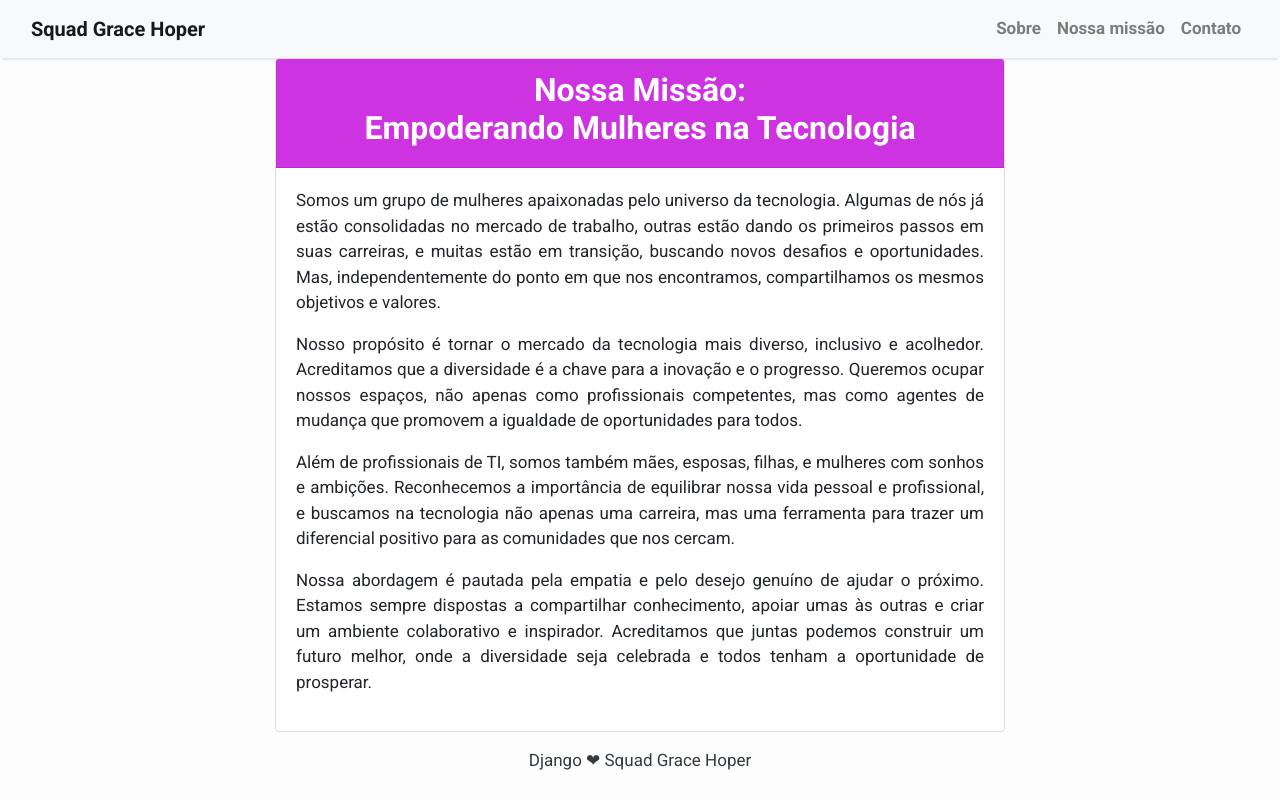
After one commit to anaisateodoro/django-blog-noticias, a Django app: template blog/templates/nossa_missao.html in a window 1280 px wide. The commit adds this page. Run offline with Django 5.2, Linux system fonts and the light colour scheme; the template is opened without the code that fills it, so the values that code supplies are empty; some libraries are stand-ins or nearby versions.

Commit message:
:sparkles: feat: Página nossa Missan

```diff
--- a/blog/templates/base.html
+++ b/blog/templates/base.html
@@ -94,7 +94,7 @@
                 >
               </li>
               <li class="nav-item text-black">
-                <a class="nav-link text-black font-weight-bold" href="#"
+                <a class="nav-link text-black font-weight-bold" href="{% url 'nossa_missao' %}"
                   >Nossa missão</a
                 >
               </li>
--- /dev/null
+++ b/blog/templates/nossa_missao.html
@@ -0,0 +1,25 @@
+{% extends 'base.html' %}
+
+{% block content %}
+  <div class="container">
+    <div class="row justify-content-center">
+      <div class="col-md-8">
+        <div class="card">
+            <div class="card-header" style="background-color: #cd33e1; color: white;">
+            <h2 class="text-center font-weight-bold">Nossa Missão: <br> Empoderando Mulheres na Tecnologia</h2>
+          </div>
+          <div class="card-body text-justify">
+            <p>
+                Somos um grupo de mulheres apaixonadas pelo universo da tecnologia. Algumas de nós já estão consolidadas no mercado de trabalho, outras estão dando os primeiros passos em suas carreiras, e muitas estão em transição, buscando novos desafios e oportunidades. Mas, independentemente do ponto em que nos encontramos, compartilhamos os mesmos objetivos e valores. </p>
+            <p>
+                Nosso propósito é tornar o mercado da tecnologia mais diverso, inclusivo e acolhedor. Acreditamos que a diversidade é a chave para a inovação e o progresso. Queremos ocupar nossos espaços, não apenas como profissionais competentes, mas como agentes de mudança que promovem a igualdade de oportunidades para todos. </p>
+            <p>
+                Além de profissionais de TI, somos também mães, esposas, filhas, e mulheres com sonhos e ambições. Reconhecemos a importância de equilibrar nossa vida pessoal e profissional, e buscamos na tecnologia não apenas uma carreira, mas uma ferramenta para trazer um diferencial positivo para as comunidades que nos cercam. </p>
+            <p>
+                Nossa abordagem é pautada pela empatia e pelo desejo genuíno de ajudar o próximo. Estamos sempre dispostas a compartilhar conhecimento, apoiar umas às outras e criar um ambiente colaborativo e inspirador. Acreditamos que juntas podemos construir um futuro melhor, onde a diversidade seja celebrada e todos tenham a oportunidade de prosperar.</p>
+          </div>
+        </div>
+      </div>
+    </div>
+  </div>
+{% endblock %}
--- a/blog/urls.py
+++ b/blog/urls.py
@@ -12,6 +12,7 @@ sitemaps = {
 
 urlpatterns = [
     path('', views.PostList.as_view(), name='home'),
+    path('nossa_missao/', views.NossaMissaoView.as_view(), name='nossa_missao'),
     path('contato/', views.ContatoCreate.as_view(), name='contato_form'),
     path('sucesso/', views.ContatoCreateSuccess.as_view(), name='contato_form_success'),
     path('summernote/', include('django_summernote.urls')),
--- a/blog/views.py
+++ b/blog/views.py
@@ -53,3 +53,7 @@ class ContatoCreate(CreateView):
 
 class ContatoCreateSuccess(TemplateView):
     template_name = 'contato_success.html'
+
+
+class NossaMissaoView(TemplateView):
+    template_name = 'nossa_missao.html'
```
